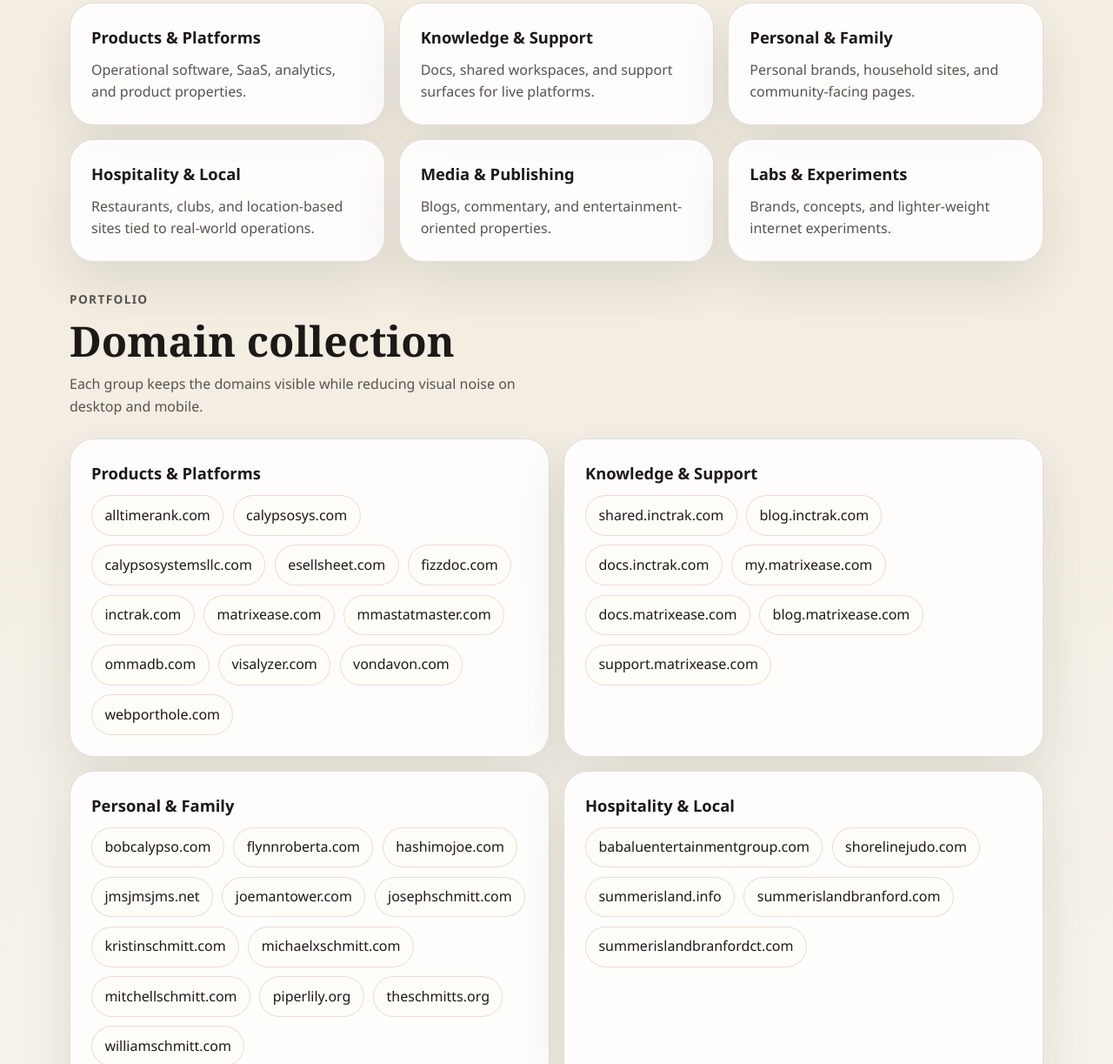
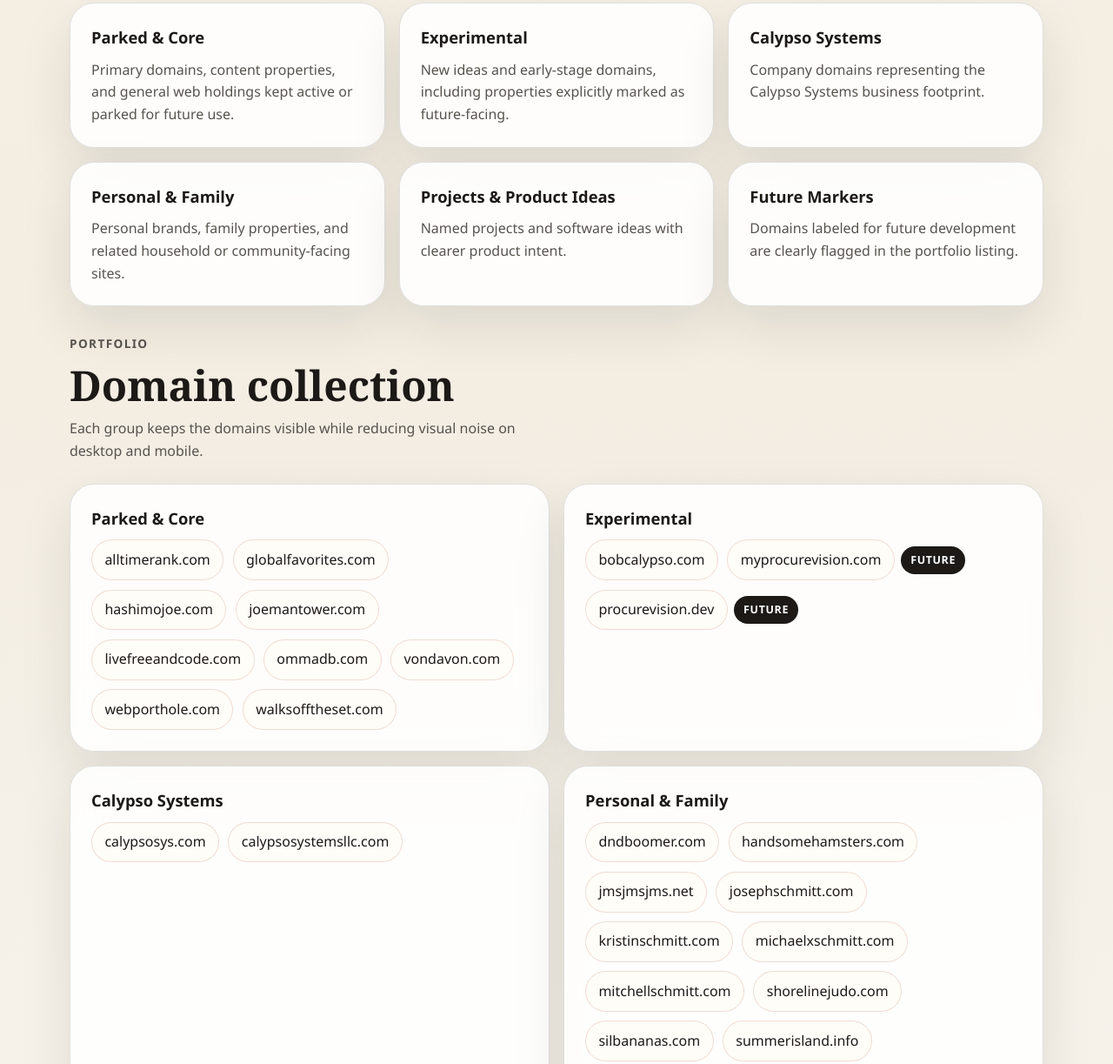
Before and after one commit to CalypsoSys/vondavon_web, a plain HTML site: page htdocs/index.html in a window 1280 px wide. Shown: the part 999-2222 px from the top of the page at 87% size. Drawn offline with Linux system fonts and the light colour scheme.

Commit message:
refactor - make match reality

```diff
--- a/htdocs/index.html
+++ b/htdocs/index.html
@@ -40,11 +40,11 @@
                     <dl class="metrics">
                         <div>
                             <dt>Active domains</dt>
-                            <dd>43</dd>
+                            <dd>32</dd>
                         </div>
                         <div>
                             <dt>Collections</dt>
-                            <dd>6</dd>
+                            <dd>5</dd>
                         </div>
                         <div>
                             <dt>Platform</dt>
@@ -68,28 +68,28 @@
 
             <div class="category-grid">
                 <article class="category-card">
-                    <h3>Products & Platforms</h3>
-                    <p>Operational software, SaaS, analytics, and product properties.</p>
+                    <h3>Parked & Core</h3>
+                    <p>Primary domains, content properties, and general web holdings kept active or parked for future use.</p>
                 </article>
                 <article class="category-card">
-                    <h3>Knowledge & Support</h3>
-                    <p>Docs, shared workspaces, and support surfaces for live platforms.</p>
+                    <h3>Experimental</h3>
+                    <p>New ideas and early-stage domains, including properties explicitly marked as future-facing.</p>
+                </article>
+                <article class="category-card">
+                    <h3>Calypso Systems</h3>
+                    <p>Company domains representing the Calypso Systems business footprint.</p>
                 </article>
                 <article class="category-card">
                     <h3>Personal & Family</h3>
-                    <p>Personal brands, household sites, and community-facing pages.</p>
+                    <p>Personal brands, family properties, and related household or community-facing sites.</p>
                 </article>
                 <article class="category-card">
-                    <h3>Hospitality & Local</h3>
-                    <p>Restaurants, clubs, and location-based sites tied to real-world operations.</p>
+                    <h3>Projects & Product Ideas</h3>
+                    <p>Named projects and software ideas with clearer product intent.</p>
                 </article>
                 <article class="category-card">
-                    <h3>Media & Publishing</h3>
-                    <p>Blogs, commentary, and entertainment-oriented properties.</p>
-                </article>
-                <article class="category-card">
-                    <h3>Labs & Experiments</h3>
-                    <p>Brands, concepts, and lighter-weight internet experiments.</p>
+                    <h3>Future Markers</h3>
+                    <p>Domains labeled for future development are clearly flagged in the portfolio listing.</p>
                 </article>
             </div>
         </section>
@@ -105,81 +105,64 @@
 
             <div class="portfolio-grid">
                 <article class="portfolio-card">
-                    <h3>Products & Platforms</h3>
+                    <h3>Parked & Core</h3>
                     <ul class="domain-list">
                         <li><a href="https://alltimerank.com">alltimerank.com</a></li>
-                        <li><a href="https://calypsosys.com">calypsosys.com</a></li>
-                        <li><a href="https://calypsosystemsllc.com">calypsosystemsllc.com</a></li>
-                        <li><a href="https://esellsheet.com">esellsheet.com</a></li>
-                        <li><a href="https://fizzdoc.com">fizzdoc.com</a></li>
-                        <li><a href="https://inctrak.com">inctrak.com</a></li>
-                        <li><a href="https://matrixease.com">matrixease.com</a></li>
-                        <li><a href="https://mmastatmaster.com">mmastatmaster.com</a></li>
+                        <li><a href="https://globalfavorites.com">globalfavorites.com</a></li>
+                        <li><a href="https://hashimojoe.com">hashimojoe.com</a></li>
+                        <li><a href="https://joemantower.com">joemantower.com</a></li>
+                        <li><a href="https://livefreeandcode.com">livefreeandcode.com</a></li>
                         <li><a href="https://ommadb.com">ommadb.com</a></li>
-                        <li><a href="https://visalyzer.com">visalyzer.com</a></li>
                         <li><a href="https://vondavon.com">vondavon.com</a></li>
                         <li><a href="https://webporthole.com">webporthole.com</a></li>
+                        <li><a href="https://walksofftheset.com">walksofftheset.com</a></li>
                     </ul>
                 </article>
 
                 <article class="portfolio-card">
-                    <h3>Knowledge & Support</h3>
+                    <h3>Experimental</h3>
                     <ul class="domain-list">
-                        <li><a href="https://shared.inctrak.com">shared.inctrak.com</a></li>
-                        <li><a href="https://blog.inctrak.com">blog.inctrak.com</a></li>
-                        <li><a href="https://docs.inctrak.com">docs.inctrak.com</a></li>
-                        <li><a href="https://my.matrixease.com">my.matrixease.com</a></li>
-                        <li><a href="https://docs.matrixease.com">docs.matrixease.com</a></li>
-                        <li><a href="https://blog.matrixease.com">blog.matrixease.com</a></li>
-                        <li><a href="https://support.matrixease.com">support.matrixease.com</a></li>
+                        <li><a href="https://bobcalypso.com">bobcalypso.com</a></li>
+                        <li><a href="https://myprocurevision.com">myprocurevision.com</a> <span class="status-chip">Future</span></li>
+                        <li><a href="https://procurevision.dev">procurevision.dev</a> <span class="status-chip">Future</span></li>
+                    </ul>
+                </article>
+
+                <article class="portfolio-card">
+                    <h3>Calypso Systems</h3>
+                    <ul class="domain-list">
+                        <li><a href="https://calypsosys.com">calypsosys.com</a></li>
+                        <li><a href="https://calypsosystemsllc.com">calypsosystemsllc.com</a></li>
                     </ul>
                 </article>
 
                 <article class="portfolio-card">
                     <h3>Personal & Family</h3>
                     <ul class="domain-list">
-                        <li><a href="https://bobcalypso.com">bobcalypso.com</a></li>
-                        <li><a href="https://flynnroberta.com">flynnroberta.com</a></li>
-                        <li><a href="https://hashimojoe.com">hashimojoe.com</a></li>
+                        <li><a href="https://dndboomer.com">dndboomer.com</a></li>
+                        <li><a href="https://handsomehamsters.com">handsomehamsters.com</a></li>
                         <li><a href="https://jmsjmsjms.net">jmsjmsjms.net</a></li>
-                        <li><a href="https://joemantower.com">joemantower.com</a></li>
                         <li><a href="https://josephschmitt.com">josephschmitt.com</a></li>
                         <li><a href="https://kristinschmitt.com">kristinschmitt.com</a></li>
                         <li><a href="https://michaelxschmitt.com">michaelxschmitt.com</a></li>
                         <li><a href="https://mitchellschmitt.com">mitchellschmitt.com</a></li>
-                        <li><a href="https://piperlily.org">piperlily.org</a></li>
+                        <li><a href="https://shorelinejudo.com">shorelinejudo.com</a></li>
+                        <li><a href="https://silbananas.com">silbananas.com</a></li>
+                        <li><a href="https://summerisland.info">summerisland.info</a></li>
+                        <li><a href="https://summerislandbranford.com">summerislandbranford.com</a></li>
+                        <li><a href="https://summerislandbranfordct.com">summerislandbranfordct.com</a></li>
+                        <li><a href="https://thedailydan.com">thedailydan.com</a></li>
                         <li><a href="https://theschmitts.org">theschmitts.org</a></li>
                         <li><a href="https://williamschmitt.com">williamschmitt.com</a></li>
                     </ul>
                 </article>
 
                 <article class="portfolio-card">
-                    <h3>Hospitality & Local</h3>
+                    <h3>Projects & Product Ideas</h3>
                     <ul class="domain-list">
-                        <li><a href="https://babaluentertainmentgroup.com">babaluentertainmentgroup.com</a></li>
-                        <li><a href="https://shorelinejudo.com">shorelinejudo.com</a></li>
-                        <li><a href="https://summerisland.info">summerisland.info</a></li>
-                        <li><a href="https://summerislandbranford.com">summerislandbranford.com</a></li>
-                        <li><a href="https://summerislandbranfordct.com">summerislandbranfordct.com</a></li>
-                    </ul>
-                </article>
-
-                <article class="portfolio-card">
-                    <h3>Media & Publishing</h3>
-                    <ul class="domain-list">
-                        <li><a href="https://dndboomer.com">dndboomer.com</a></li>
-                        <li><a href="https://globalfavorites.com">globalfavorites.com</a></li>
-                        <li><a href="https://livefreeandcode.com">livefreeandcode.com</a></li>
-                        <li><a href="https://thedailydan.com">thedailydan.com</a></li>
-                        <li><a href="https://walksofftheset.com">walksofftheset.com</a></li>
-                    </ul>
-                </article>
-
-                <article class="portfolio-card">
-                    <h3>Labs & Experiments</h3>
-                    <ul class="domain-list">
-                        <li><a href="https://handsomehamsters.com">handsomehamsters.com</a></li>
-                        <li><a href="https://silbananas.com">silbananas.com</a></li>
+                        <li><a href="https://inctrak.com">inctrak.com</a></li>
+                        <li><a href="https://matrixease.com">matrixease.com</a></li>
+                        <li><a href="https://mmastatmaster.com">mmastatmaster.com</a></li>
                     </ul>
                 </article>
             </div>
--- a/htdocs/styles.css
+++ b/htdocs/styles.css
@@ -268,6 +268,12 @@ h1 {
     gap: 0.65rem;
 }
 
+.domain-list li {
+    display: inline-flex;
+    align-items: center;
+    gap: 0.45rem;
+}
+
 .domain-list a {
     display: inline-flex;
     padding: 0.6rem 0.9rem;
@@ -292,6 +298,20 @@ h1 {
     transform: translateY(-2px);
     border-color: rgba(154, 52, 18, 0.45);
     background: var(--accent-soft);
+}
+
+.status-chip {
+    display: inline-flex;
+    align-items: center;
+    min-height: 2rem;
+    padding: 0.3rem 0.7rem;
+    border-radius: 999px;
+    background: #1c1917;
+    color: #fff;
+    font-size: 0.78rem;
+    font-weight: 700;
+    letter-spacing: 0.05em;
+    text-transform: uppercase;
 }
 
 .site-footer {
```
Also changed, not shown: tests/site.test.mjs (+4 -1 lines).
